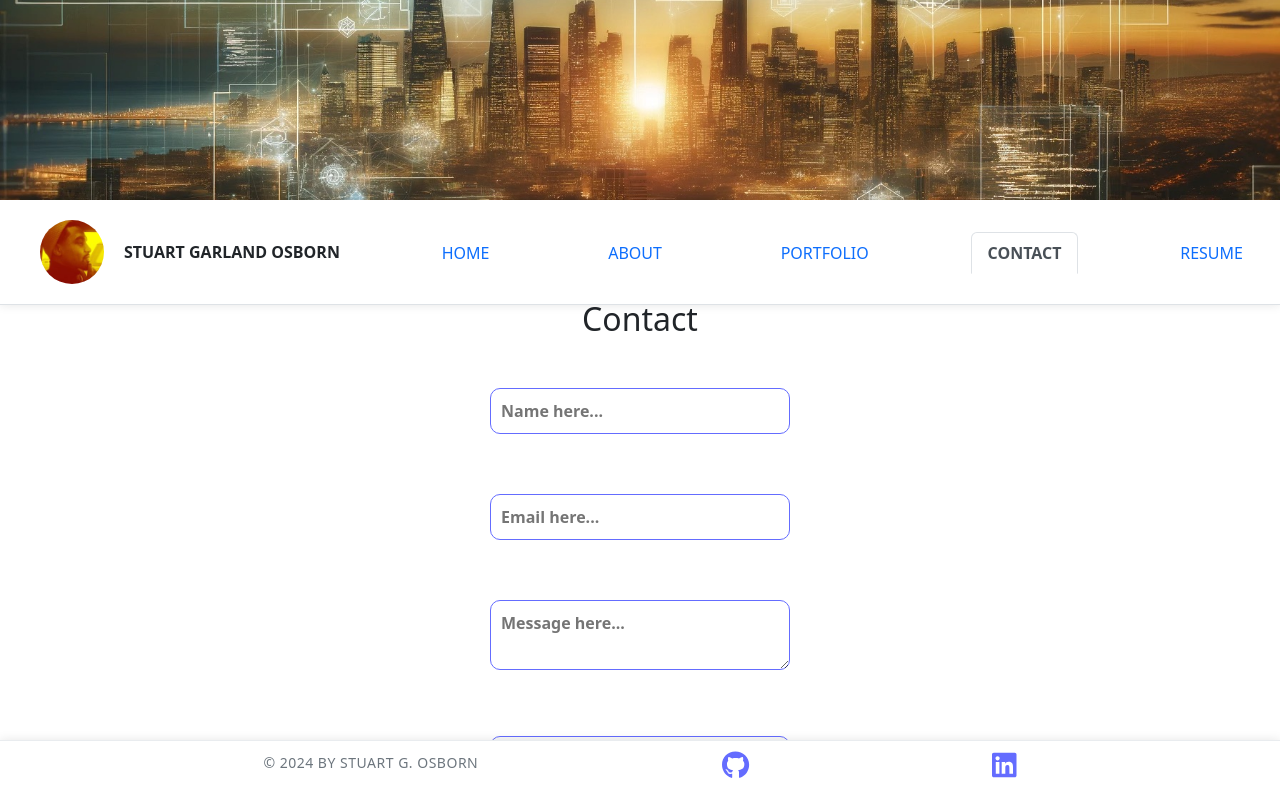
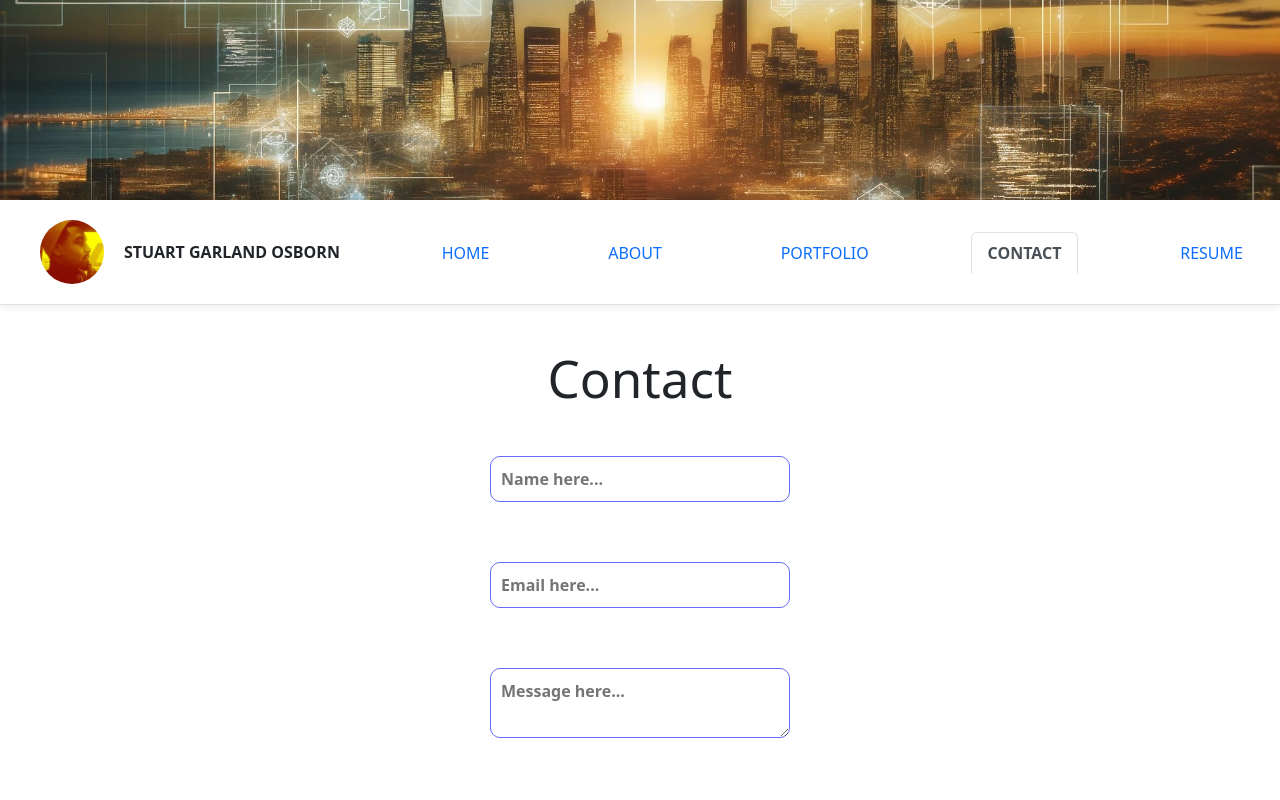
Before and after one commit to stuartgosborn/sgo-webdev-portfolio, a React (Vite) app: page /Contact in a window 1280 px wide. Shown: the top 800 px of the page. Built offline with nearby package versions, Linux system fonts and the light colour scheme.

Commit message:
adjusted footer positioning

```diff
--- a/src/App.css
+++ b/src/App.css
@@ -7,36 +7,9 @@
   justify-content: center;
 }
 
-
-
-
-/* .logo {
-  height: 6em;
-  padding: 1.5em;
+h1{
+  margin: 20px;
 }
-
-@keyframes logo-spin {
-  from {
-    transform: rotate(0deg);
-  }
-  to {
-    transform: rotate(360deg);
-  }
-}
-
-@media (prefers-reduced-motion: no-preference) {
-  a:nth-of-type(2) .logo {
-    animation: logo-spin infinite 20s linear;
-  }
-}
-
-.card {
-  padding: 2em;
-}
-
-.read-the-docs {
-  color: #888;
-} */
 
 .nav{
   display: flex;
@@ -77,7 +50,7 @@
 .main {
   margin-left: 1rem;
   margin-right: 1rem;
-  margin-top: 300px;
+  margin-top: 350px;
 }
 
 .logo {
@@ -122,12 +95,13 @@
 }
 
 .project {
-
-
+  display: flex;
+  flex-direction: column;
   justify-content: center;
   align-items: center;
   margin: 20px;
 }
+
 .portLink{
   text-align: center;
   text-decoration: none;
@@ -154,19 +128,3 @@
   border: 1px solid #646cff;
   font-weight: bolder;
 }
-
-.footer{
-  display: flex;
-  flex-direction: row;
-  justify-content: space-evenly;
-  align-items: center;
-  padding: 0 20px;
-  background-color: #fff;
-  box-shadow: 0 0 10px rgba(0, 0, 0, 0.1);
-  position: fixed;
-  bottom: 0;
-  left: 0;
-  right: 0;
-  z-index: 100;
-  text-transform: uppercase;
-}
--- a/src/components/Project.jsx
+++ b/src/components/Project.jsx
@@ -10,8 +10,8 @@ export default function Project({ name, github, live, img, isHovered }) {
 
   return (
     <div className="project">
+
         <h4>{name}</h4>
-
       <div className="portImg" style={gridImg}>
         <Link
             to={github}
--- a/src/components/styles/Footer.css
+++ b/src/components/styles/Footer.css
@@ -1,18 +1,26 @@
-.footer {
-  background-color: #f8f9fa;
+.footer{
     padding: 0;
     margin: 0;
-  text-align: center;
-  position: relative;
-  bottom: 0;
     width: 100vw;
     height: 60px;
+    text-align: center;
+    display: flex;
+    flex-direction: row;
+    justify-content: space-evenly;
+    align-items: center;
+    padding: 0 20px;
+    background-color: #fff;
+    box-shadow: 0px -4px 4px 0px rgba(0, 0, 0, 0.1);
+    position: relative;
+    bottom: -175px;
+    left: 0;
+    right: 0;
     line-height: 60px;
     color: #6c757d;
     font-size: 14px;
     font-weight: 400;
     letter-spacing: 0.5px;
-  text-transform: uppercase;
     border-top: 1px solid #e9ecef;
     z-index: 100;
+    text-transform: uppercase;
 }
--- a/src/pages/Contact.jsx
+++ b/src/pages/Contact.jsx
@@ -74,7 +74,7 @@ const ContactForm = () => {
         </div>
       ) : (
         <>
-        <h2>Contact</h2>
+        <h1>Contact</h1>
         <form className='contact' name="contact" method="POST" data-netlify="true" onSubmit={handleSubmit}>
           <input type="hidden" name="form-name" value="contact" />
           <div>
--- a/src/pages/Portfolio.jsx
+++ b/src/pages/Portfolio.jsx
@@ -54,7 +54,7 @@ export default function Portfolio() {
 
   return (
     <section>
-      <h2>Portfolio</h2>
+      <h1>Portfolio</h1>
       <Grid container spacing={3}>
         {portfolio.map((portfolio) => (
           <Grid item xs={12} sm={6} md={4} key={portfolio.id}
```
Lines whose indentation alone changed are shown as unchanged.
